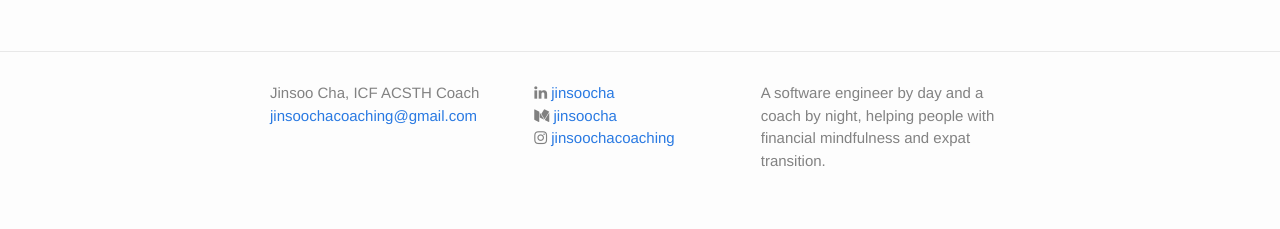
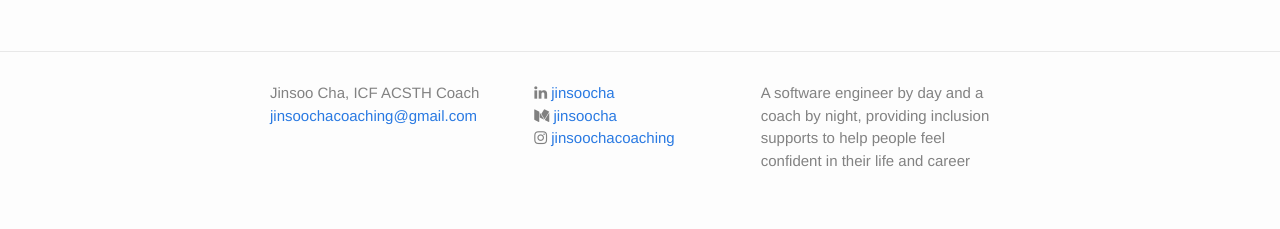
Before and after one commit to jinsoocha/jinsoocha.github.io, a Jekyll site: the page built from index.html, in a window 1280 px wide. Shown: the part 953-1182 px from the top of the page. Built offline with Jekyll 4.4.1, drawn with Linux system fonts in a browser that asks for light colours; nearby versions of some CDN libraries.

Commit message:
Update _config.yml

```diff
--- a/_config.yml
+++ b/_config.yml
@@ -10,7 +10,7 @@ title: Jinsoo Cha Coaching
 name: Jinsoo Cha, ICF ACSTH Coach
 email: jinsoochacoaching@gmail.com
 description: > # this means to ignore newlines until "baseurl:"
-  A software engineer by day and a coach by night, helping people with financial mindfulness and expat transition.
+  A software engineer by day and a coach by night, providing inclusion supports to help people feel confident in their life and career
 baseurl: "" # the subpath of your site, e.g. /blog
 url: "jinsoocha.github.io" # the base hostname & protocol for your site
 
```
